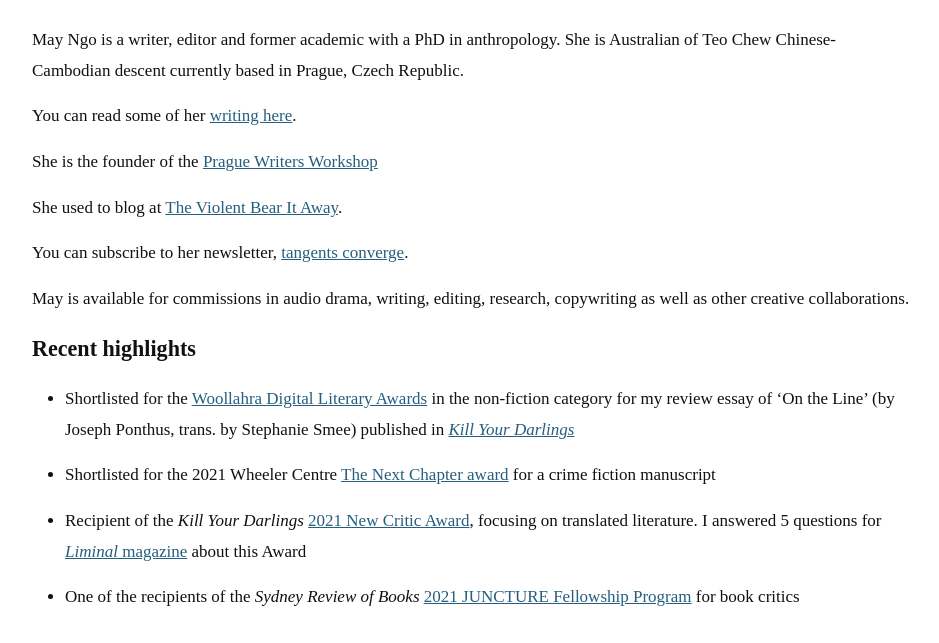
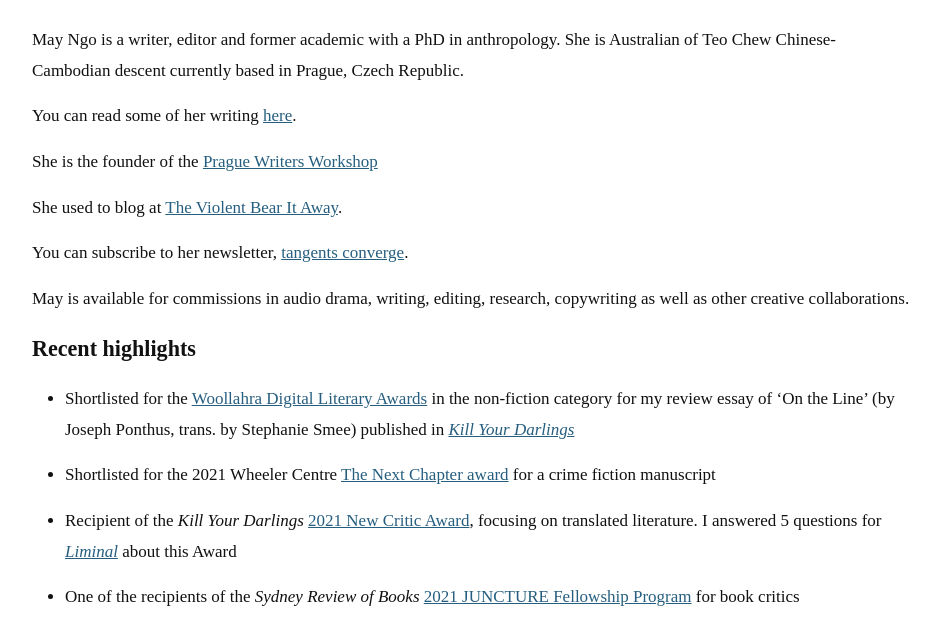
Before and after one commit to mayngo-net/mayngo-net.github.io, a Jekyll site: the page built from index.markdown, in a window 1280 px wide, cut to the strip 0-1498 px from the top of the page. Shown: the part 241-884 px from the top of the strip, without its empty margins (168-1107 px from the left). Built offline with Jekyll 4.4.1, drawn with Linux system fonts in a browser that asks for light colours; some web fonts are replaced.

Commit message:
Update index.markdown

```diff
--- a/index.markdown
+++ b/index.markdown
@@ -5,7 +5,7 @@ order: 100
 
 May Ngo is a writer, editor and former academic with a PhD in anthropology. She is Australian of Teo Chew Chinese-Cambodian descent currently based in Prague, Czech Republic.
 
-You can read some of her [writing here](writings).
+You can read some of her writing [here](writings).
 
 She is the founder of the [Prague Writers Workshop](https://praguewritersworkshop.cz/)
 
@@ -24,7 +24,7 @@ May is available for commissions in audio drama, writing, editing, research, cop
 - Shortlisted for the 2021 Wheeler Centre [The Next Chapter award](https://www.wheelercentre.com/next-chapter/meet-the-2021-writers/)
  for a crime fiction manuscript
 
-- Recipient of the _Kill Your Darlings_ [2021 New Critic Award](https://www.killyourdarlings.com.au/2020/12/announcing-kyds-2021-new-critic-may-ngo/), focusing on translated literature. I answered 5 questions for [_Liminal_ magazine](https://www.liminalmag.com/5-questions/may-ngo) about this Award
+- Recipient of the _Kill Your Darlings_ [2021 New Critic Award](https://www.killyourdarlings.com.au/2020/12/announcing-kyds-2021-new-critic-may-ngo/), focusing on translated literature. I answered 5 questions for [_Liminal_](https://www.liminalmag.com/5-questions/may-ngo) about this Award
 
 - One of the recipients of the _Sydney Review of Books_ [2021 JUNCTURE Fellowship Program](https://sydneyreviewofbooks.com/juncture2021/) for book critics
 
```
